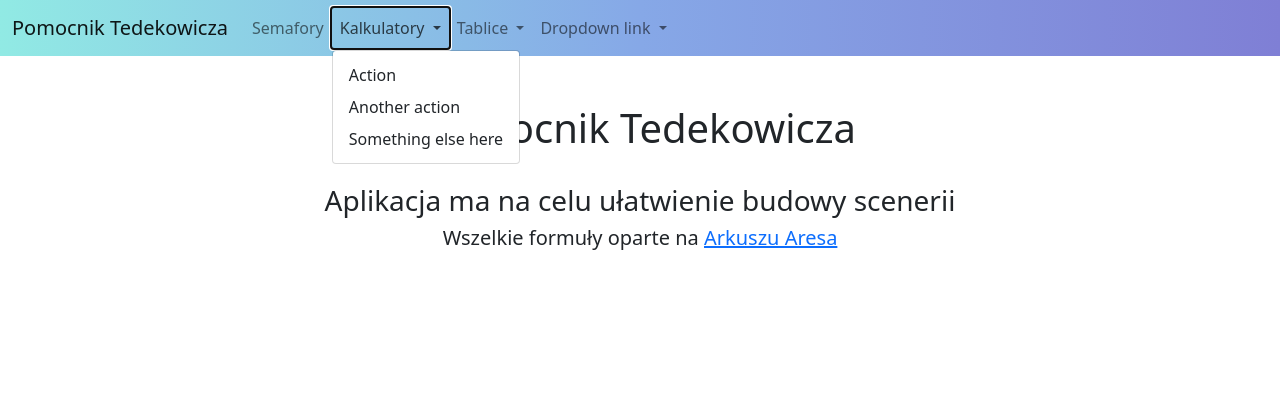
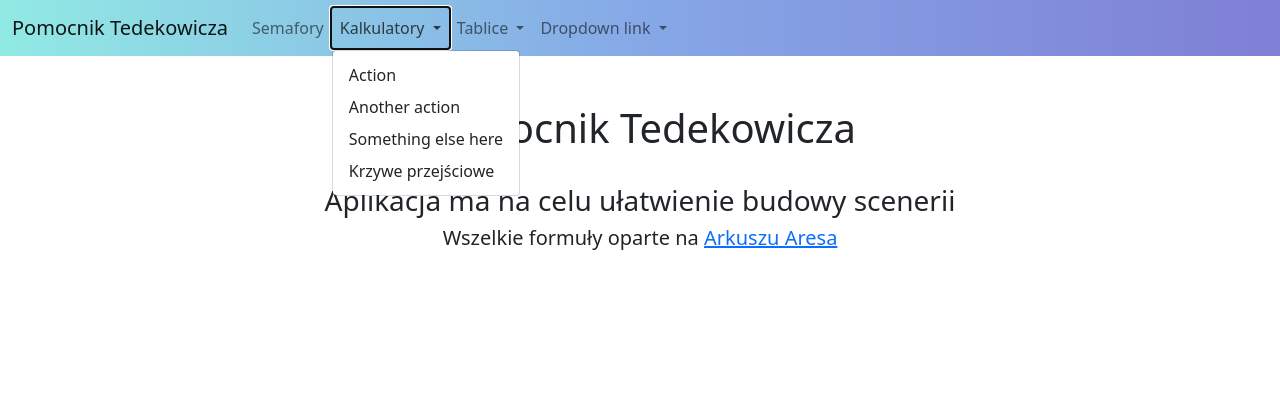
Before and after one commit to PiotrDebicki/Pomocnik-tedekowicza, a Flask app: page / in a window 1280 px wide, after a click on "Kalkulatory". Shown: the top 420 px of the page. Run offline with Flask 2, Linux system fonts and the light colour scheme; some libraries are stand-ins or nearby versions.

Commit message:
fix of base.html

```diff
--- a/templates/base.html
+++ b/templates/base.html
@@ -31,6 +31,7 @@
                             <li><a class="dropdown-item" href="1">Action</a></li>
                             <li><a class="dropdown-item" href="#">Another action</a></li>
                             <li><a class="dropdown-item" href="#">Something else here</a></li>
+                            <li><a class="dropdown-item" href="/krzywe-przejsciowe">Krzywe przejściowe</a></li>
                         </ul>
                     </li>
                     <li class="nav-item dropdown">
```
